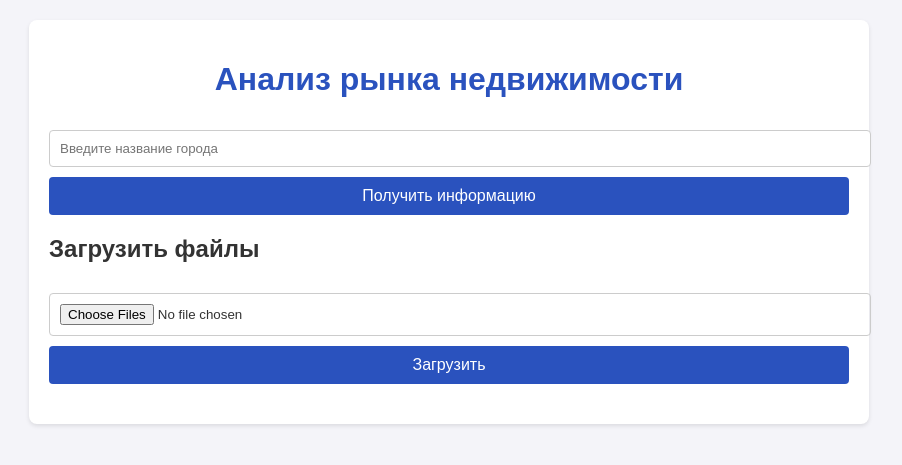
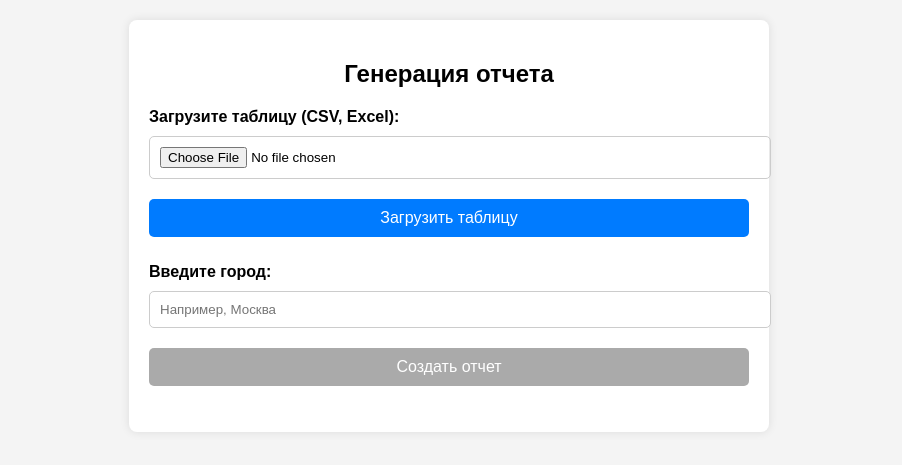
Before and after one commit to sozozzya/Practice, a Flask app: page / in a window 1280 px wide. Shown: the top 465 px of the page, without its empty margins (191-1093 px from the left). Run offline with Flask 3, Linux system fonts and the light colour scheme.

Commit message:
multiple promptings and the use of tables

```diff
--- a/API/app.py
+++ b/API/app.py
@@ -1,155 +1,162 @@
 import os
 import openai
 import logging
+import time
+import pandas as pd
 from flask import Flask, request, jsonify, render_template, send_from_directory
-from werkzeug.utils import secure_filename
 from docx import Document
 
 app = Flask(__name__)
+app.config["UPLOAD_FOLDER"] = "uploads"
+app.config["REPORTS_FOLDER"] = "reports"
+os.makedirs(app.config["UPLOAD_FOLDER"], exist_ok=True)
+os.makedirs(app.config["REPORTS_FOLDER"], exist_ok=True)
 
 #openai.api_key = ""
 
-UPLOAD_FOLDER = "uploads"
-REPORTS_FOLDER = "reports"
-ALLOWED_EXTENSIONS = {"png", "jpg", "jpeg", "gif", "webp", "csv", "xlsx"}
-
-app.config["UPLOAD_FOLDER"] = UPLOAD_FOLDER
-app.config["REPORTS_FOLDER"] = REPORTS_FOLDER
-
-os.makedirs(UPLOAD_FOLDER, exist_ok=True)
-os.makedirs(REPORTS_FOLDER, exist_ok=True)
-
 logging.basicConfig(level=logging.INFO)
 
+REPORT_SECTIONS = {
+    "1. Общие сведения об объекте оценки": [],
+    "2. Анализ влияния общей политической и социально-экономической обстановки в России на рынок недвижимости": [
+        "2.1. Социально-экономическая обстановка в РФ в 2024 году",
+        "2.2. Основные экономические факторы",
+        "2.3. Основные экономические показатели",
+        "2.4. Продажа недвижимости",
+        "2.5. Аренда недвижимости",
+        "2.6. Ставки доходности",
+        "2.7. Окупаемость инвестиций",
+        "2.8. Тенденции и перспективы",
+        "2.9. Прогноз на 2025 год",
+        "Заключение"
+    ],
+    "3. Анализ влияния общей политической и социально-экономической обстановки в городе {city} на рынок недвижимости": [
+        "3.1. Продажа недвижимости",
+        "3.2. Динамика спроса и предложения",
+        "3.3. Аренда недвижимости",
+        "3.4. Тенденции и перспективы",
+        "Заключение"
+    ],
+    "4. Информация о доме, в котором находится оцениваемая квартира": [],
+    "5. Анализ местоположения объекта оценки. Ближайшее окружение": [
+        "5.1. Территориально-функциональная зона",
+        "5.2. Ближайшее окружение",
+        "5.3. Зона местоположения",
+        "Заключение"
+    ],
+    "6. Анализ фактических данных о ценах и арендных ставках": [
+        "6.1. Фактические данные",
+        "6.2. Предварительный анализ фактических данных",
+        "Заключение"
+    ],
+    "7. Анализ основных факторов, влияющих на цены недвижимости": [
+        "7.1. Перечень основных факторов",
+        "7.2. Характер влияния факторов",
+        "Заключение"
+    ],
+    "8. Анализ предложений на продажу квартир": [],
+    "9. Анализ ликвидности квартир в городе {city}": [],
+    "10. Анализ спроса на квартиры в городе {city}": [],
+    "11. Основные выводы относительно рынка недвижимости в городе {city}": [
+        "11.1. Динамика рынка",
+        "11.2. Спрос и предложение",
+        "11.3. Объем продаж и емкость рынка",
+        "11.4. Мотивация покупателей и продавцов",
+        "11.5. Ликвидность",
+        "11.6. Колебания цен",
+        "11.7. Другие выводы"
+    ]
+}
 
-def allowed_file(filename):
-    return "." in filename and filename.rsplit(".", 1)[1].lower() in ALLOWED_EXTENSIONS
+def extract_table_data(file_path):
+    """Извлекает данные из загруженного файла (CSV/Excel)."""
+    try:
+        if file_path.endswith('.csv'):
+            df = pd.read_csv(file_path)
+        elif file_path.endswith(('.xls', '.xlsx')):
+            df = pd.read_excel(file_path)
+        else:
+            return "Формат файла не поддерживается."
 
+        return df.to_string(index=False)
+    except Exception as e:
+        return f"Ошибка обработки файла: {e}"
+
+def get_chatgpt_response(prompt):
+    """Запрос к ChatGPT с обработкой ошибок."""
+    try:
+        response = openai.ChatCompletion.create(
+            model="gpt-4o-mini",
+            messages=[{"role": "user", "content": prompt}]
+        )
+        return response['choices'][0]['message']['content'].strip()
+    except openai.error.OpenAIError as e:
+        logging.error(f"Ошибка API OpenAI: {e}")
+        return f"Ошибка API: {str(e)}"
 
 @app.route('/')
 def index():
+    """Отображает главную страницу."""
     return render_template('index.html')
 
+@app.route('/upload_data', methods=['POST'])
+def upload_data():
+    """Обрабатывает загрузку файла с данными."""
+    if 'file' not in request.files:
+        return jsonify({'error': 'Файл не загружен'}), 400
+
+    file = request.files['file']
+    if file.filename == '':
+        return jsonify({'error': 'Файл не выбран'}), 400
+
+    file_path = os.path.join(app.config["UPLOAD_FOLDER"], file.filename)
+    file.save(file_path)
+
+    extracted_data = extract_table_data(file_path)
+
+    return jsonify({'message': 'Файл загружен', 'data': extracted_data})
 
 @app.route('/get_real_estate_info', methods=['POST'])
 def get_real_estate_info():
+    """Генерирует отчет, используя загруженную таблицу данных."""
     data = request.json
     city = data.get('city')
+    table_data = data.get('table_data', "фактические данные")
 
     if not city:
-        return jsonify({'error': 'Город обязателен для ввода'}), 400
+        return jsonify({'error': 'Город обязателен'}), 400
 
-    try:
-        response = openai.ChatCompletion.create(
-            model="gpt-4o-mini",
-            messages=[
-                {"role": "system", "content": "Вы эксперт по анализу рынка недвижимости."},
-                {"role": "user", "content": f"""
-                    Составь отчет по анализу рынка недвижимости в городе {city}. Для отчета используй следующую структуру:
-                        1. Общие сведения об объекте оценки
+    report_content = []
+    for section, subsections in REPORT_SECTIONS.items():
+        section_title = section.format(city=city)
 
-                        2. Анализ влияния общей политической и социально-экономической обстановки в России на рынок продажи и аренды недвижимости, в том числе тенденций, наметившихся на рынке за 2024 год
-                            2.1. Социально-экономическая обстановка в РФ в 2024 году
-                            2.2. Основные экономические факторы
-                            2.3. Основные экономические показатели
-                            2.4. Продажа недвижимости
-                            2.5. Аренда недвижимости
-                            2.6. Ставки доходности
-                            2.7. Окупаемость инвестиций
-                            2.8. Тенденции и перспективы
-                            2.9. Прогноз на 2025 год
-                            Заключение
+        full_prompt = f"{section_title}\n"
+        if subsections:
+            full_prompt += "\n".join([f"- {sub.format(city=city)}" for sub in subsections])
 
-                        3. Анализ влияния общей политической и социально-экономической обстановки в городе {city} на рынок продажи и аренды недвижимости, в том числе тенденций, наметившихся на рынке за 2024 год
-                            3.1. Продажа недвижимости
-                            3.2. Динамика спроса и предложения
-                            3.3. Аренда недвижимости
-                            3.4. Тенденции и перспективы
-                            Заключение
+        full_prompt += f"\n\nДля анализа используйте фактические данные из таблицы \"фактические данные\"."
 
-                        4. Информация о доме, в котором находится оцениваемая квартира
+        response_text = get_chatgpt_response(full_prompt)
+        report_content.append(f"{section_title}\n\n{response_text}\n")
 
-                        5. Анализ местоположения объекта оценки. Ближайшее окружение
-                            5.1. Территориально функциональная зона, в которой находится объект оценки
-                            5.2. Ближайшее окружение
-                            5.3. Зона местоположения
-                            Заключение
+        time.sleep(1)
 
-                        6. Анализ фактических данных о ценах, предложений и арендных ставок с объектами из сегмента рынка, к которому может быть оцениваемый объект
-                            6.1. Фактические данные
-                            6.2. Предварительный анализ фактических данных
-                            Заключение
+    full_report = "\n\n".join(report_content)
+    report_filename = f"report_{city}.docx"
+    report_path = os.path.join(app.config["REPORTS_FOLDER"], report_filename)
 
-                        7. Анализ основных факторов, влияющих на цены и (или) арендные ставки сопоставимых с оцениваемым объектов недвижимости
-                            7.1. Перечень основных факторов, влияющих на цены квартир
-                            7.2. Характер влияния на цену квартиры основных факторов ценообразования
-                            Заключение
+    doc = Document()
+    doc.add_heading(f"Анализ рынка недвижимости: {city}", level=1)
+    for content in report_content:
+        doc.add_paragraph(content)
+    doc.save(report_path)
 
-                        8. Анализ предложений на продажу квартир. Распределение выставленных на продажу квартир по основным характеристикам
-
-                        9. Анализ ликвидности квартир. Сроки экспозиции
-
-                        10. Анализ спроса на квартиры в сегменте
-
-                        11. Основные выводы относительно рынка недвижимости в сегменте
-                            11.1. Динамика рынка
-                            11.2. Спрос и предложение
-                            11.3. Объем продаж и емкость рынка
-                            11.4. Мотивация покупателей и продавцов
-                            11.5. Ликвидность
-                            11.6. Колебания цен
-                            11.7. Другие выводы
-
-                        Использованные публикации
-                """}
-            ]
-        )
-        real_estate_info = response['choices'][0]['message']['content'].strip()
-
-        report_filename = f"report_{city}.docx"
-        report_path = os.path.join(
-            app.config["REPORTS_FOLDER"], report_filename)
-
-        doc = Document()
-        doc.add_heading(f"Анализ рынка недвижимости: {city}", level=1)
-        doc.add_paragraph(real_estate_info)
-
-        doc.save(report_path)
-
-        return jsonify({'info': real_estate_info, 'report_url': f"/reports/{report_filename}"})
-
-    except openai.error.OpenAIError as e:
-        return jsonify({'error': str(e)}), 500
-
-
-@app.route("/upload_files", methods=["POST"])
-def upload_files():
-    files = request.files.getlist("files")
-    saved_files = []
-
-    for file in files:
-        if file and allowed_file(file.filename):
-            filename = secure_filename(file.filename)
-            file_path = os.path.join(app.config["UPLOAD_FOLDER"], filename)
-            file.save(file_path)
-            file_url = f"/uploads/{filename}"
-            file_type = "image" if filename.split(
-                ".")[-1] in ["png", "jpg", "jpeg", "gif", "webp"] else "file"
-            saved_files.append(
-                {"name": filename, "url": file_url, "type": file_type})
-
-    return jsonify({"files": saved_files})
-
-
-@app.route("/uploads/<filename>")
-def uploaded_file(filename):
-    return send_from_directory(app.config["UPLOAD_FOLDER"], filename)
-
+    return jsonify({'info': full_report, 'report_url': f"/reports/{report_filename}"})
 
 @app.route("/reports/<filename>")
 def download_report(filename):
+    """Позволяет скачивать отчеты."""
     return send_from_directory(app.config["REPORTS_FOLDER"], filename, as_attachment=True)
-
 
 if __name__ == '__main__':
     app.run(debug=True)
--- a/API/templates/index.html
+++ b/API/templates/index.html
@@ -8,128 +8,166 @@
     <style>
         body {
             font-family: Arial, sans-serif;
-            background-color: #f4f4f9;
-            color: #333;
-            margin: 0;
-            padding: 20px;
-        }
-
-        h1 {
-            text-align: center;
-            color: #2a52be;
+            margin: 20px;
+            padding: 0;
+            background-color: #f4f4f4;
         }
 
         .container {
-            max-width: 800px;
+            max-width: 600px;
             margin: 0 auto;
             padding: 20px;
-            background: #fff;
+            background: white;
             border-radius: 8px;
-            box-shadow: 0 2px 4px rgba(0, 0, 0, 0.1);
+            box-shadow: 0px 0px 10px rgba(0, 0, 0, 0.1);
         }
 
-        input[type="text"],
-        input[type="file"] {
+        h2 {
+            text-align: center;
+        }
+
+        label {
+            font-weight: bold;
+        }
+
+        input,
+        button {
             width: 100%;
             padding: 10px;
             margin: 10px 0;
             border: 1px solid #ccc;
-            border-radius: 4px;
+            border-radius: 5px;
         }
 
         button {
-            width: 100%;
-            padding: 10px;
-            background-color: #2a52be;
+            background-color: #007bff;
             color: white;
-            border: none;
-            border-radius: 4px;
             cursor: pointer;
             font-size: 16px;
+            border: none;
         }
 
-        button:hover {
-            background-color: #1e3a8a;
+        button:disabled {
+            background-color: #aaa;
+            cursor: not-allowed;
         }
 
-        .loading {
-            display: none;
+        #reportStatus {
             text-align: center;
-            font-size: 14px;
-            color: #666;
+            font-weight: bold;
+            color: #007bff;
         }
 
-        .uploaded-files {
-            margin-top: 20px;
-        }
-
-        img {
-            max-width: 100%;
-            height: auto;
-            margin-top: 10px;
-            border-radius: 4px;
+        #downloadReportBtn {
+            display: none;
         }
     </style>
 </head>
 
 <body>
     <div class="container">
-        <h1>Анализ рынка недвижимости</h1>
+        <h2>Генерация отчета</h2>
 
-        <input type="text" id="cityInput" placeholder="Введите название города">
-        <button onclick="fetchRealEstateInfo()">Получить информацию</button>
-        <p class="loading" id="loading">Загрузка...</p>
-        <p id="result"></p>
-        <a id="downloadReport" style="display: none;" download>Скачать отчет</a>
+        <label for="dataFile">Загрузите таблицу (CSV, Excel):</label>
+        <input type="file" id="dataFile" accept=".csv, .xls, .xlsx">
+        <button id="uploadBtn">Загрузить таблицу</button>
+        <p id="uploadStatus"></p>
 
-        <h2>Загрузить файлы</h2>
-        <input type="file" id="fileInput" multiple>
-        <button onclick="uploadFiles()">Загрузить</button>
+        <label for="cityInput">Введите город:</label>
+        <input type="text" id="cityInput" placeholder="Например, Москва">
 
-        <div class="uploaded-files" id="uploadedFiles"></div>
+        <button id="generateReportBtn" disabled>Создать отчет</button>
+        <p id="reportStatus"></p>
+
+        <button id="downloadReportBtn">Скачать отчет</button>
     </div>
 
     <script>
-        async function fetchRealEstateInfo() {
-            const city = document.getElementById('cityInput').value;
-            const resultElement = document.getElementById('result');
-            const loadingElement = document.getElementById('loading');
-            const downloadLink = document.getElementById('downloadReport');
+        let uploadedData = "";
+        let reportUrl = "";
 
-            if (!city) {
-                alert('Пожалуйста, введите название города!');
+        document.getElementById("uploadBtn").addEventListener("click", function () {
+            let fileInput = document.getElementById("dataFile");
+            let statusText = document.getElementById("uploadStatus");
+            let reportBtn = document.getElementById("generateReportBtn");
+
+            if (!fileInput.files.length) {
+                alert("Выберите файл для загрузки.");
                 return;
             }
 
-            resultElement.innerText = '';
-            downloadLink.style.display = 'none';
-            loadingElement.style.display = 'block';
+            let file = fileInput.files[0];
+            let formData = new FormData();
+            formData.append("file", file);
 
-            try {
-                const response = await fetch('/get_real_estate_info', {
-                    method: 'POST',
-                    headers: {
-                        'Content-Type': 'application/json',
-                    },
-                    body: JSON.stringify({ city }),
+            statusText.textContent = "Загрузка файла...";
+
+            fetch("/upload_data", {
+                method: "POST",
+                body: formData
+            })
+                .then(response => response.json())
+                .then(data => {
+                    if (data.error) {
+                        statusText.textContent = "Ошибка загрузки: " + data.error;
+                    } else {
+                        statusText.textContent = "Файл загружен!";
+                        uploadedData = data.data;
+                        reportBtn.disabled = false;
+                    }
+                })
+                .catch(error => {
+                    console.error("Ошибка:", error);
+                    statusText.textContent = "Ошибка загрузки файла.";
                 });
+        });
 
-                const data = await response.json();
-                loadingElement.style.display = 'none';
+        document.getElementById("generateReportBtn").addEventListener("click", function () {
+            let button = this;
+            let statusText = document.getElementById("reportStatus");
+            let city = document.getElementById("cityInput").value;
+            let downloadBtn = document.getElementById("downloadReportBtn");
 
-                if (response.ok) {
-                    resultElement.innerText = data.info;
-                    downloadLink.href = data.report_url;
-                    downloadLink.innerText = "Скачать отчет";
-                    downloadLink.style.display = "block";
-                } else {
-                    resultElement.innerText = `Ошибка: ${data.error}`;
-                }
-            } catch (error) {
-                loadingElement.style.display = 'none';
-                resultElement.innerText = 'Ошибка при получении данных.';
+            if (!city) {
+                alert("Введите название города.");
+                return;
             }
-        }
+
+            statusText.textContent = "Генерация отчета...";
+            button.disabled = true;
+            downloadBtn.style.display = "none";
+
+            fetch("/get_real_estate_info", {
+                method: "POST",
+                headers: { "Content-Type": "application/json" },
+                body: JSON.stringify({ city: city, table_data: uploadedData })
+            })
+                .then(response => response.json())
+                .then(data => {
+                    if (data.report_url) {
+                        reportUrl = data.report_url;
+                        downloadBtn.style.display = "block";
+                        statusText.textContent = "Отчет готов! Вы можете его скачать.";
+                    } else {
+                        alert("Ошибка при генерации отчета.");
+                    }
+                })
+                .catch(error => {
+                    console.error("Ошибка:", error);
+                    alert("Ошибка при генерации отчета.");
+                })
+                .finally(() => {
+                    button.disabled = false;
+                });
+        });
+
+        document.getElementById("downloadReportBtn").addEventListener("click", function () {
+            if (reportUrl) {
+                window.location.href = reportUrl;
+            } else {
+                alert("Отчет еще не создан.");
+            }
+        });
     </script>
 </body>
 
```
